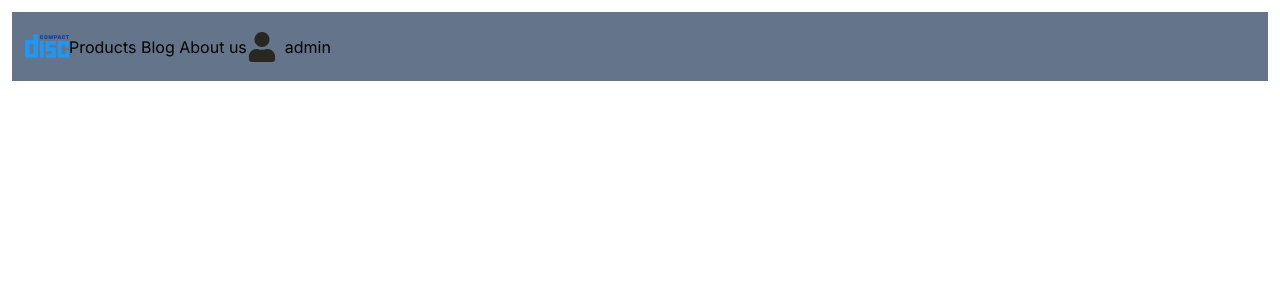
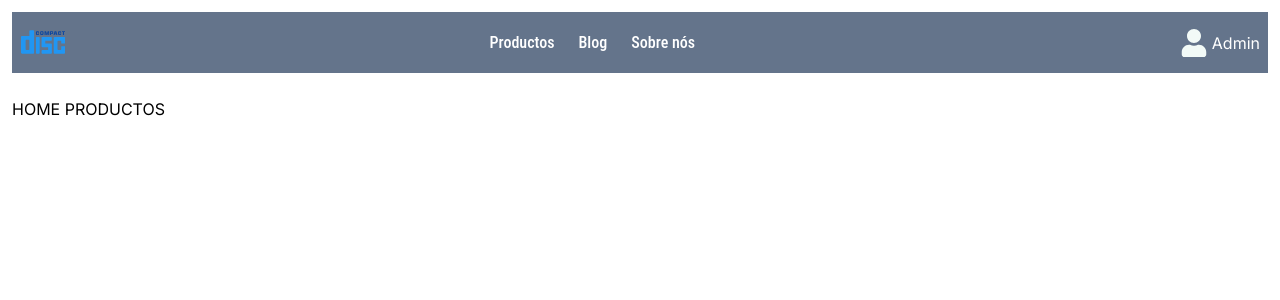
Before and after one commit to Hesa-Dev/payment-gateways, a Next.js app: page / in a window 1280 px wide. Shown: the top 300 px of the page. Built offline with nearby package versions, Linux system fonts and the light colour scheme.

Commit message:
update header

```diff
--- a/src/app/components/Header.tsx
+++ b/src/app/components/Header.tsx
@@ -6,21 +6,21 @@ import { FaUser } from "react-icons/fa";
 export default function Header() {
   return (
     <>
-      <nav className="flex   p-">
-        <div className="flex w-full items-center  bg-slate-500 m-3 p-3">
+      <nav className="flex">
+        <div className="flex w-full items-center  bg-slate-500 m-3 p-2">
           {/* logo */}
-          <div>
-            <FcCdLogo style={{ fontSize: "45px", color: "#fff" }} />
+          <div className="w-1/4">
+            <FcCdLogo style={{ fontSize: "45px", color: "#f2faf7" }} />
           </div>
-          <div>
-            <span>Products </span>
+          <div className="w-1/2 flex text-white  tipografia gap-6 justify-center items-center">
+            <span>Productos </span>
             <span>Blog </span>
-            <span>About us </span>
+            <span>Sobre nós </span>
           </div>
 
-          <div className="justify-center flex  items-center gap-2">
-            <FaUser style={{ fontSize: "30px", color: "#29271f" }} />
-            admin
+          <div className="justify-end flex w-1/3  cursor-pointer   items-center gap-1  text-white">
+            <FaUser style={{ fontSize: "28px", color: "#f2faf7" }} />
+            Admin
           </div>
         </div>
       </nav>
--- a/src/app/globals.css
+++ b/src/app/globals.css
@@ -1,6 +1,8 @@
 @tailwind base;
 @tailwind components;
 @tailwind utilities;
+
+@import url('https://fonts.googleapis.com/css2?family=Roboto+Condensed:ital,wght@0,100..900;1,100..900&display=swap');
 
 :root {
   --foreground-rgb: 0, 0, 0;
@@ -19,6 +21,12 @@
 body {
 background: white;
 }
+.tipografia{
+font-family: "Roboto Condensed", sans-serif;
+font-weight: 500;
+font-style: normal;
+
+}
 
 header{
 
--- a/src/app/page.tsx
+++ b/src/app/page.tsx
@@ -7,7 +7,7 @@ export default function Home() {
     <>
       <Header />
 
-      {/* <div>HOME PRODUCTOS</div> */}
+      <div className="m-3 ">HOME PRODUCTOS</div>
       {/* <Footer /> */}
     </>
   );
```
